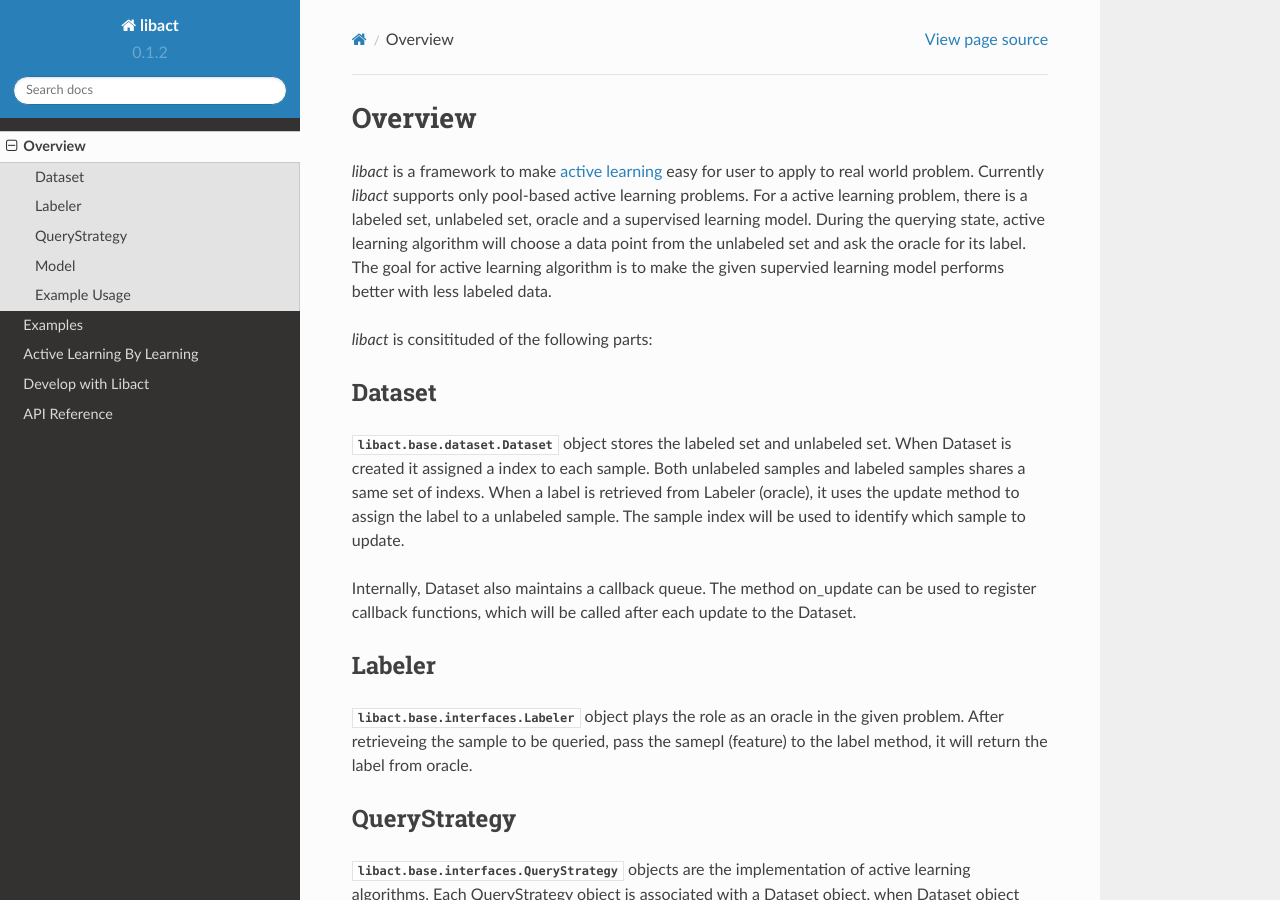
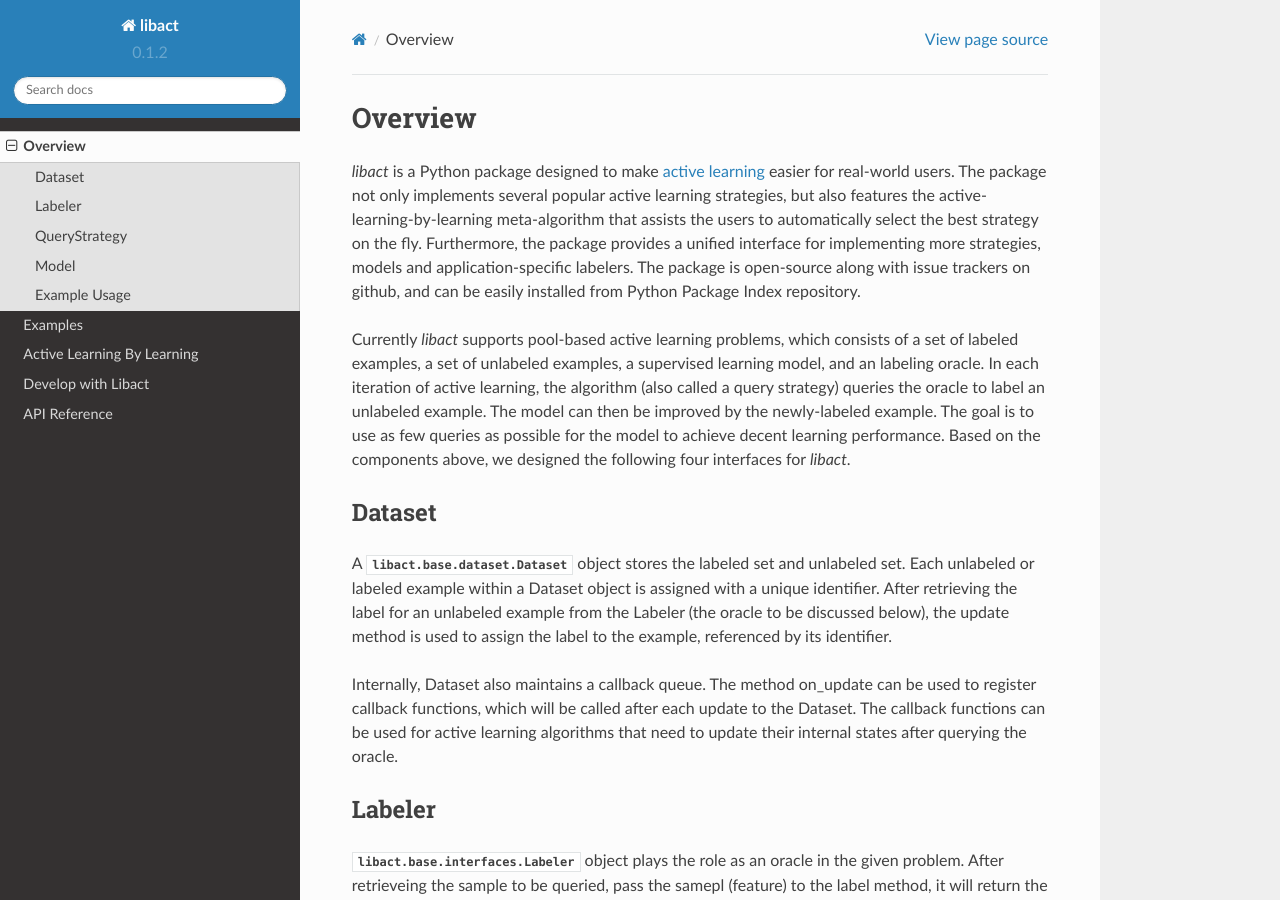
Before and after one commit to ntucllab/libact, a Sphinx documentation site: the page built from docs/overview.rst, in a window 1280 px wide and 900 px high. Built offline with Sphinx 7.4.7 and the Read the Docs theme 2.0.0, drawn with Linux system fonts in a browser that asks for light colours.

Commit message:
update until Dataset in Overview

```diff
--- a/docs/overview.rst
+++ b/docs/overview.rst
@@ -1,29 +1,26 @@
 Overview
 ========
 
-`libact` is a framework to make `active learning
-<https://en.wikipedia.org/wiki/Active_learning_(machine_learning)>`_ easy for
-user to apply to real world problem. Currently `libact` supports only pool-based
-active learning problems. For a active learning problem, there is a labeled set,
-unlabeled set, oracle and a supervised learning model. During the querying
-state, active learning algorithm will choose a data point from the unlabeled set
-and ask the oracle for its label. The goal for active learning algorithm is to
-make the given supervied learning model performs better with less labeled data.
+`libact` is a Python package designed to make `active learning
+<https://en.wikipedia.org/wiki/Active_learning_(machine_learning)>`_ easier for real-world users. The package not only implements several popular active learning strategies, but also features the active-learning-by-learning meta-algorithm that assists the users to automatically select the best strategy
+on the fly. Furthermore, the package provides a unified interface for implementing more strategies, models and application-specific labelers. The package is open-source along with issue trackers on github, and can be easily installed from Python Package Index repository.
 
-`libact` is consitituded of the following parts:
+
+Currently `libact` supports pool-based active learning problems, which consists
+of a set of labeled examples, a set of unlabeled examples, a supervised learning model, and an labeling oracle. In each iteration of active learning, the algorithm (also called a query strategy) queries the oracle to label an unlabeled example. The model can then be improved by the newly-labeled example.
+The goal is to use as few queries as possible for the model to achieve decent learning performance. Based on the components above,
+we designed the following four interfaces for `libact`.
 
 Dataset
 -------
-:py:class:`libact.base.dataset.Dataset` object stores the labeled set
-and unlabeled set. When Dataset is created it assigned a index to each sample.
-Both unlabeled samples and labeled samples shares a same set of indexs. When a
-label is retrieved from Labeler (oracle), it uses the update method to assign
-the label to a unlabeled sample. The sample index will be used to identify which
-sample to update.
+A :py:class:`libact.base.dataset.Dataset` object stores the labeled set
+and unlabeled set. Each unlabeled or labeled example within a Dataset object is assigned with a unique identifier. After retrieving the label for an unlabeled example
+from the Labeler (the oracle to be discussed below), the update method is used to
+assign the label to the example, referenced by its identifier.
 
 Internally, Dataset also maintains a callback queue. The method on_update can be
 used to register callback functions, which will be called after each update to
-the Dataset.
+the Dataset. The callback functions can be used for active learning algorithms that need to update their internal states after querying the oracle.
 
 Labeler
 -------
```
